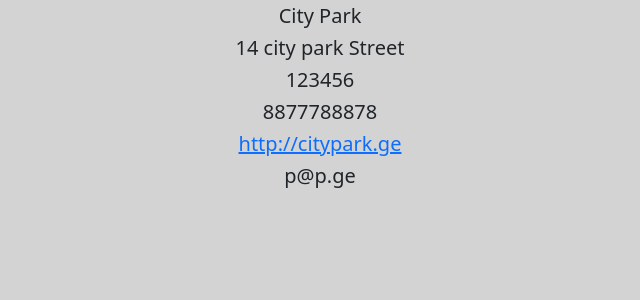
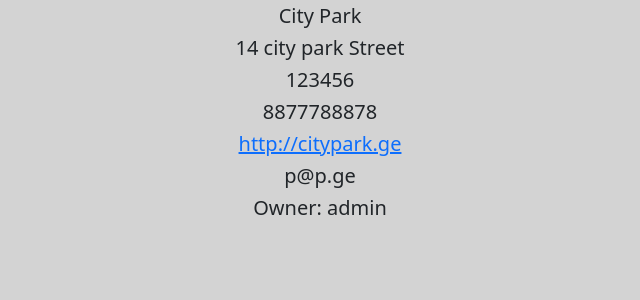
Before and after one commit to Giorgi1971/EventsDjangoCodemy, a Django app: page /venue/1/ in a window 1280 px wide. Shown: the part 132-432 px from the top of the page, without its empty margins (320-960 px from the left). Run offline with Django 3.2, Linux system fonts and the light colour scheme; data comes from the database, SQL or seed files in the repository; both versions use the stored data as it was after the commit.

Commit message:
added permishens only for Event's owner

```diff
--- a/myclub_website/events/templates/events/venue_detail.html
+++ b/myclub_website/events/templates/events/venue_detail.html
@@ -13,5 +13,6 @@
  {{ venue.web }}
 </a> </h5>
 <h5> {{ venue.email_address }} </h5>
+<h5>Owner: {{ venue_owner }} </h5>
 </center>
 {% endblock %}
--- a/myclub_website/events/views.py
+++ b/myclub_website/events/views.py
@@ -11,9 +11,8 @@ from reportlab.pdfgen import canvas
 from reportlab.lib.units import inch
 from reportlab.lib.pagesizes import letter
 from django.core.paginator import Paginator
-
-
-
+from django.contrib import messages
+from django.contrib.auth.models import User
 
 
 #  CSV ფაილში მონაცემების შენახვა
@@ -84,7 +83,11 @@ def venue_delete(request, venue_id):
 
 def event_delete(request, event_id):
     event = Event.objects.get(pk=event_id)
-    event.delete()
+    if request.user == event.manager:
+        event.delete()
+        messages.success(request, ('That all done'))
+    else:
+        messages.success(request, ('You have not permishen delete this event'))
     return redirect('list-events')
 
 
@@ -152,7 +155,8 @@ def search_venue(request):
 
 def venue_detail(request, venue_id):
     venue = Venue.objects.get(pk=venue_id)
-    return render(request, 'events/venue_detail.html', {'venue':venue})
+    venue_owner = User.objects.get(pk=venue.owner)
+    return render(request, 'events/venue_detail.html', {'venue':venue, 'venue_owner':venue_owner})
 
 
 def list_venue(request):
```
Also changed, not shown: myclub_website/db.sqlite3.
